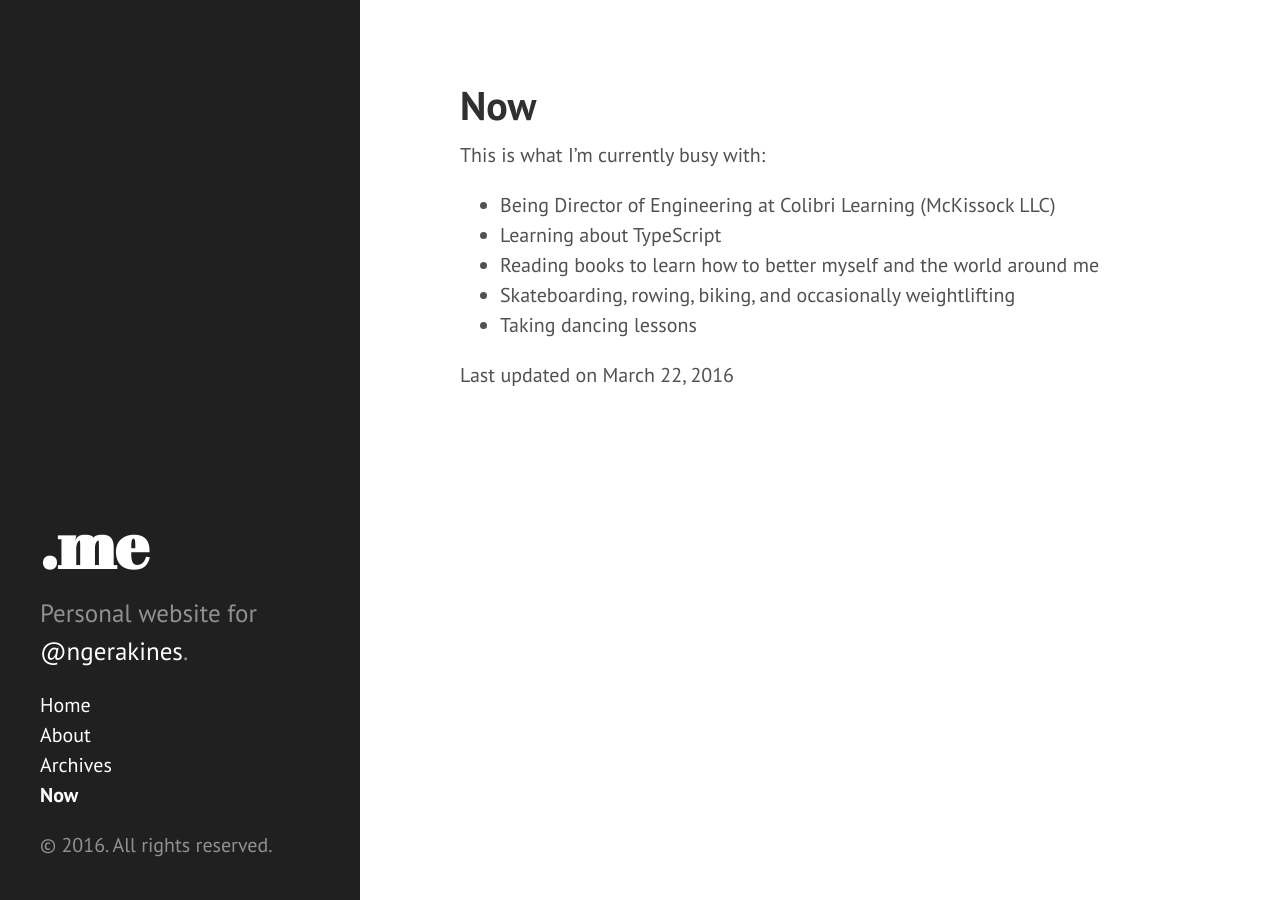
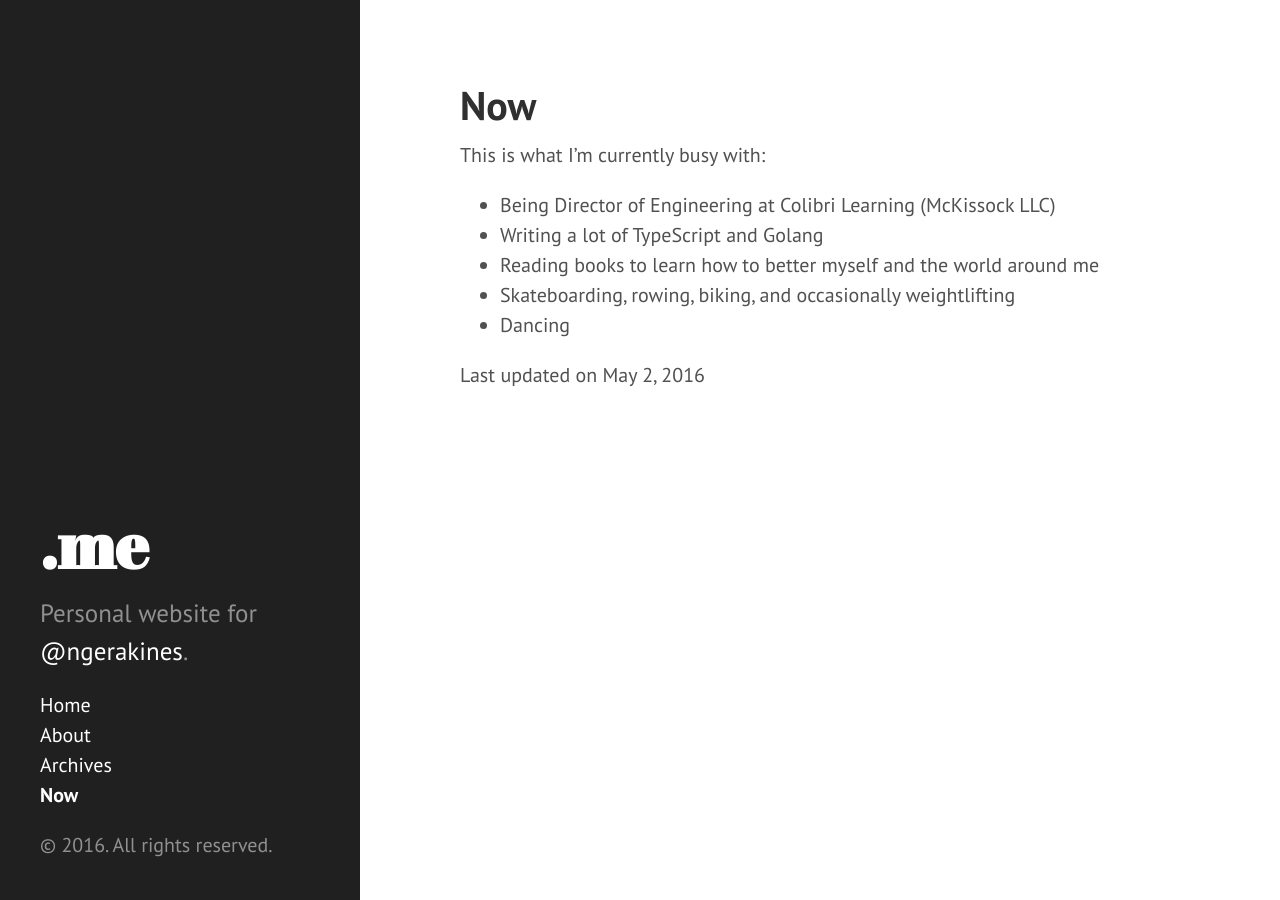
Before and after one commit to ngerakines/ngerakines.me, a Jekyll site: the page built from now.md, in a window 1280 px wide. Built offline with Jekyll 4.4.1, drawn with Linux system fonts in a browser that asks for light colours; Markdown is read by kramdown in place of the engine named in the settings.

```diff
--- a/_config.yml
+++ b/_config.yml
@@ -25,7 +25,7 @@
   repo:           https://github.com/ngerakines/ngerakines.me
 
 sitemap:
-  lastmod: 2016-03-22
+  lastmod: 2016-05-02
   priority: 0.7
   changefreq: monthly
   exclude: 'yes'
--- a/now.md
+++ b/now.md
@@ -6,9 +6,9 @@
 This is what I'm currently busy with:
 
 * Being Director of Engineering at Colibri Learning (McKissock LLC)
-* Learning about TypeScript
+* Writing a lot of TypeScript and Golang
 * Reading books to learn how to better myself and the world around me
 * Skateboarding, rowing, biking, and occasionally weightlifting
-* Taking dancing lessons
+* Dancing
 
-Last updated on March 22, 2016
+Last updated on May 2, 2016
```
Also changed, not shown: _posts/2016-05-02-dumb-phone.markdown (added, +24 -0 lines).
